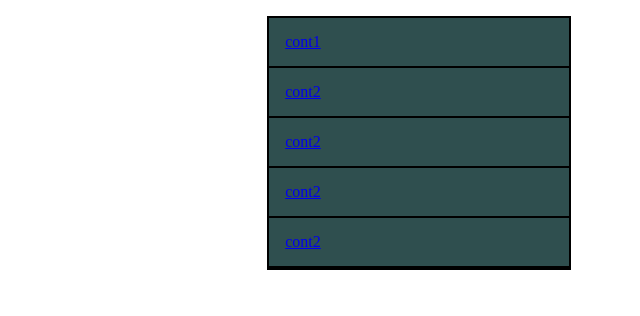
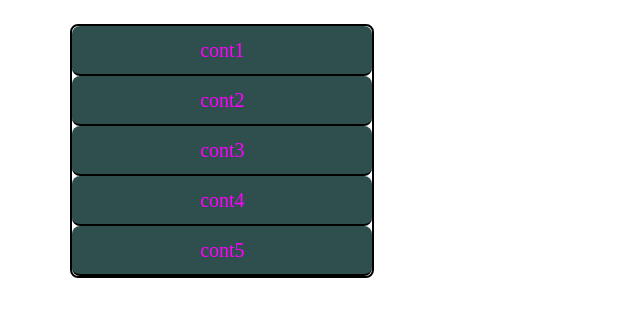
Before and after one commit to dada2003/accordeon, a plain HTML site: page index.html in a window 1280 px wide. Shown: the whole page, without its empty margins (120-760 px from the left). Drawn offline with Linux system fonts and the light colour scheme.

Commit message:
change colors

```diff
--- a/index.html
+++ b/index.html
@@ -10,35 +10,35 @@
 <div class="accordion">
     <ul class="accord">
         <li>
-            <div class="accord__header"><a href="#1">cont1</a></div>
+            <div class="accord__header">cont1</div>
             <div class="accord__cont" id="1">
                 <p><span>Lorem ipsum dolor sit amet, consectetur adipisicing elit. Aliquid atque consectetur dignissimos distinctio dolorum ducimus laudantium, nisi quod sed ullam? Accusamus dolor, eaque itaque officiis quo similique sint soluta vitae!</span><span>A, aperiam aut deserunt dolor eaque, eveniet exercitationem explicabo fuga iure maiores neque nihil numquam odit perspiciatis quae, quas quia quisquam rem repudiandae sit soluta sunt tenetur. Dolorum, illum, repellat!</span>
                 </p>
             </div>
         </li>
         <li>
-            <div class="accord__header"><a href="#2">cont2</a></div>
+            <div class="accord__header">cont2</div>
             <div class="accord__cont" id="2">
                 <p><span>Lorem ipsum dolor sit amet, consectetur adipisicing elit. Amet aperiam cumque ipsum nemo, odio quas repellendus sapiente sequi tempora vero! Autem commodi cumque doloribus in officia quibusdam quisquam saepe similique.</span><span>At blanditiis delectus in iure, magnam maiores maxime mollitia nam odit qui. Consequuntur cupiditate dicta ea eligendi, ex fuga illum in ipsa odio possimus soluta voluptate? Explicabo id ratione temporibus.</span>
                 </p>
             </div>
         </li>
         <li>
-            <div class="accord__header"><a href="#3">cont2</a></div>
+            <div class="accord__header">cont3</div>
             <div class="accord__cont" id="3">
                 <p><span>Lorem ipsum dolor sit amet, consectetur adipisicing elit. Amet aperiam cumque ipsum nemo, odio quas repellendus sapiente sequi tempora vero! Autem commodi cumque doloribus in officia quibusdam quisquam saepe similique.</span><span>At blanditiis delectus in iure, magnam maiores maxime mollitia nam odit qui. Consequuntur cupiditate dicta ea eligendi, ex fuga illum in ipsa odio possimus soluta voluptate? Explicabo id ratione temporibus.</span>
                 </p>
             </div>
         </li>
         <li>
-            <div class="accord__header"><a href="#4">cont2</a></div>
+            <div class="accord__header">cont4</div>
             <div class="accord__cont" id="4">
                 <p><span>Lorem ipsum dolor sit amet, consectetur adipisicing elit. Amet aperiam cumque ipsum nemo, odio quas repellendus sapiente sequi tempora vero! Autem commodi cumque doloribus in officia quibusdam quisquam saepe similique.</span><span>At blanditiis delectus in iure, magnam maiores maxime mollitia nam odit qui. Consequuntur cupiditate dicta ea eligendi, ex fuga illum in ipsa odio possimus soluta voluptate? Explicabo id ratione temporibus.</span>
                 </p>
             </div>
         </li>
         <li>
-            <div class="accord__header"><a href="#5">cont2</a></div>
+            <div class="accord__header">cont5</div>
             <div class="accord__cont" id="5">
                 <p><span>Lorem ipsum dolor sit amet, consectetur adipisicing elit. Amet aperiam cumque ipsum nemo, odio quas repellendus sapiente sequi tempora vero! Autem commodi cumque doloribus in officia quibusdam quisquam saepe similique.</span><span>At blanditiis delectus in iure, magnam maiores maxime mollitia nam odit qui. Consequuntur cupiditate dicta ea eligendi, ex fuga illum in ipsa odio possimus soluta voluptate? Explicabo id ratione temporibus.</span>
                 </p>
--- a/style/style.css
+++ b/style/style.css
@@ -1,13 +1,20 @@
+.accordion{
+    margin: 0 auto;
+    position:absolute;
 
+}
 .accord{
     list-style: none;
     border-top: 2px solid black;
     border-left: 2px solid black;
     border-right: 2px solid black;
+    border-radius: 8px;
     padding: 0;
     width: 300px;
     position: relative;
-    left: 30%;
+    top:40%;
+    left: 60%;
+
 }
 .accord:last-child{
     border-bottom: 2px solid black;
@@ -19,6 +26,10 @@
     min-height: 3rem;
     line-height: 3rem;
     padding: 0 1rem;
+    font-size: 20px;
+    color: fuchsia;
+    text-align: center;
+    border-radius: 8px;
 }
 span{
     color:chartreuse;
```
